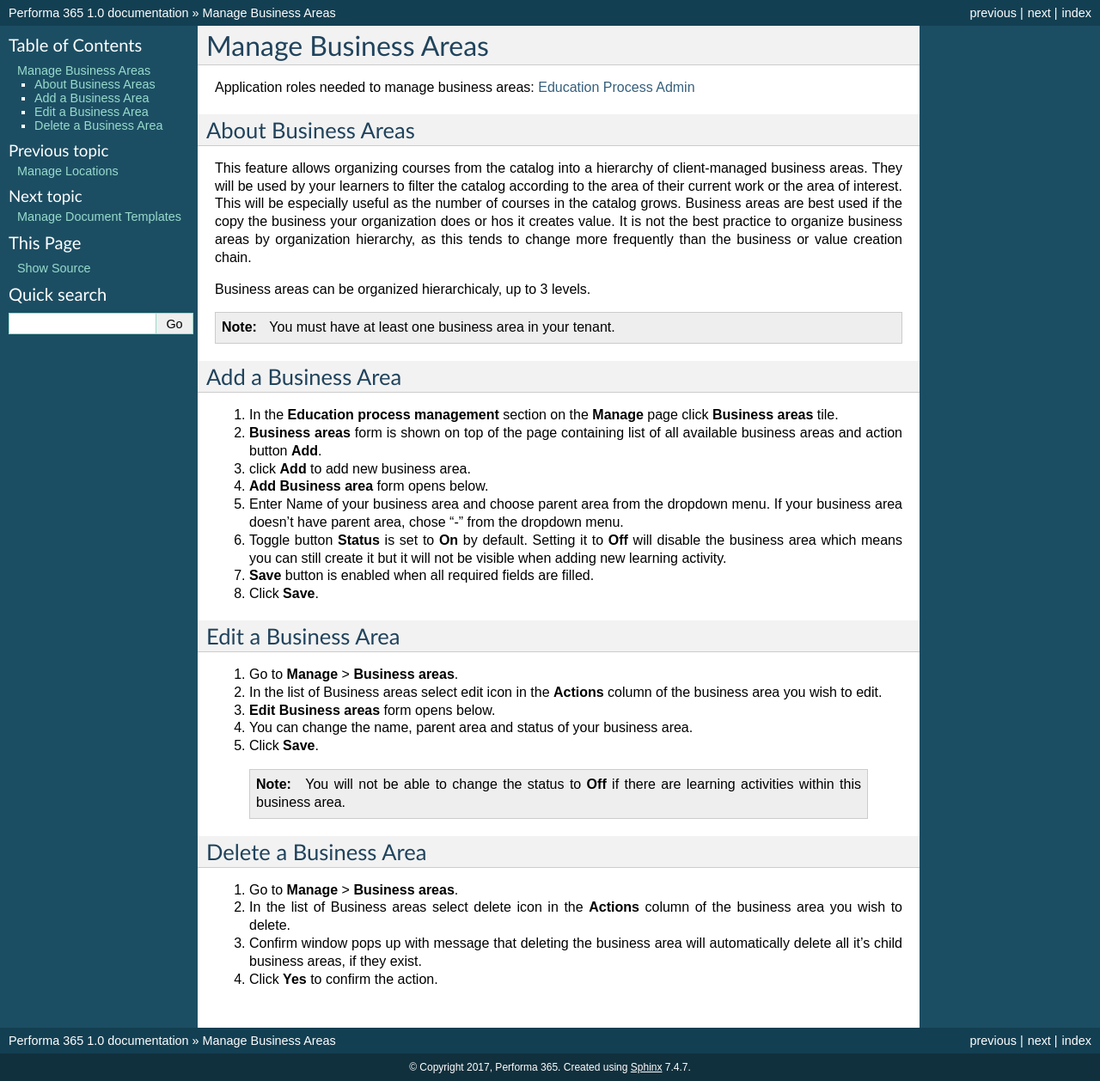
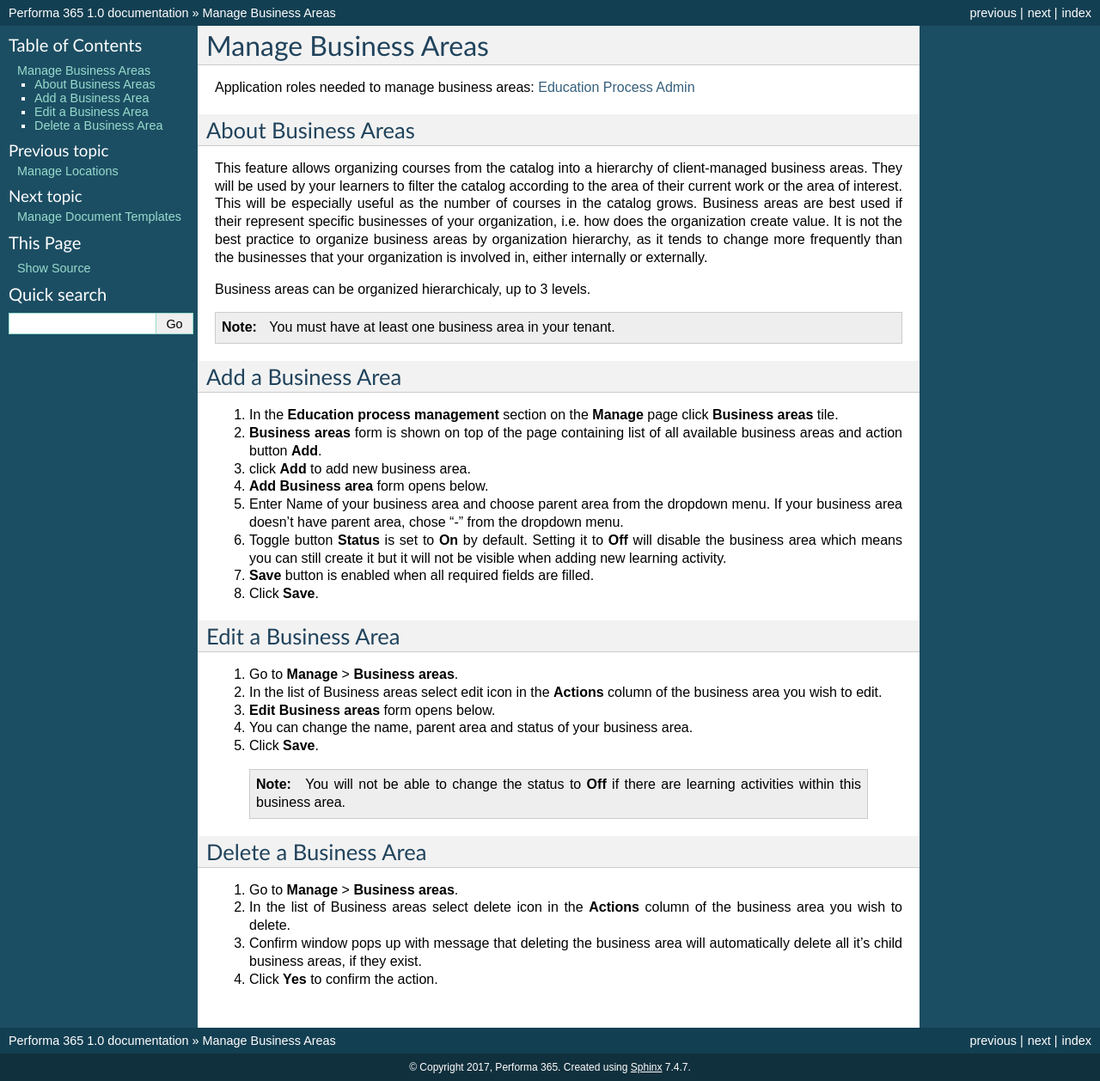
Before and after one commit to pslisko/performa365docs, a Sphinx documentation site: the page built from docs/howto/manage_business_areas.rst, in a window 1280 px wide. Shown: the whole page at 86% size. Built offline with Sphinx 7.4.7, drawn with Linux system fonts in a browser that asks for light colours; pages that are not in the unit, such as notebooks, are missing from menus.

Commit message:
Update manage_business_areas.rst

```diff
--- a/docs/howto/manage_business_areas.rst
+++ b/docs/howto/manage_business_areas.rst
@@ -8,7 +8,7 @@
 About Business Areas
 ^^^^^^^^^^^^^^
 
-This feature allows organizing courses from the catalog into a hierarchy of client-managed business areas. They will be used by your learners to filter the catalog according to the area of their current work or the area of interest. This will be especially useful as the number of courses in the catalog grows. Business areas are best used if the copy the business your organization does or hos it creates value. It is not the best practice to organize business areas by organization hierarchy, as this tends to change more frequently than the business or value creation chain.
+This feature allows organizing courses from the catalog into a hierarchy of client-managed business areas. They will be used by your learners to filter the catalog according to the area of their current work or the area of interest. This will be especially useful as the number of courses in the catalog grows. Business areas are best used if their represent specific businesses of your organization, i.e. how does the organization create value. It is not the best practice to organize business areas by organization hierarchy, as it tends to change more frequently than the businesses that your organization is involved in, either internally or externally.
 
 Business areas can be organized hierarchicaly, up to 3 levels.
 
```
